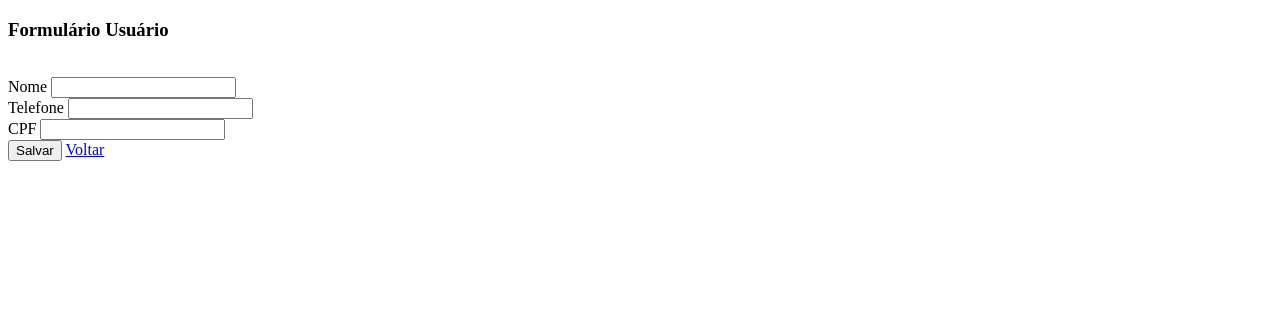
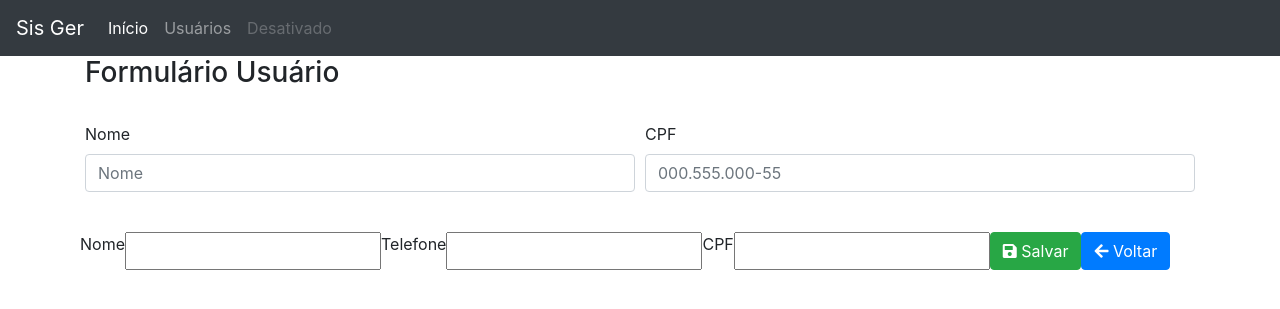
Before and after one commit to lordjack/tai_aula_2021, a PHP site: page /screens/UsuarioForm.php in a window 1280 px wide. Shown: the top 309 px of the page. Run offline with PHP 8.4, Linux system fonts and the light colour scheme.

Commit message:
Add Bootstrap no formulário Usuário

```diff
--- a/screens/UsuarioForm.php
+++ b/screens/UsuarioForm.php
@@ -4,11 +4,6 @@ include '../database/bd.php';
 $objBD = new bd();
 
 if (!empty($_POST['nome'])) {
-    $dados = [
-        "id" => $_POST['id'],
-        "nome" => $_POST['nome'], "telefone" => $_POST['telefone'],
-        "cpf" => $_POST['cpf']
-    ];
 
     if (!empty($_POST['id'])) {
         $objBD->update($dados);
@@ -22,19 +17,22 @@ if (!empty($_POST['nome'])) {
 }
 ?>
 
-<!DOCTYPE html>
-<html lang="en">
-
-<head>
-    <meta charset="UTF-8">
-    <meta http-equiv="X-UA-Compatible" content="IE=edge">
-    <meta name="viewport" content="width=device-width, initial-scale=1.0">
-    <title>Document</title>
-</head>
+<?php
+include "./head.php";
+?>
+<h3>Formulário Usuário</h3>
 
 <form action="UsuarioForm.php" method="post">
-    <h3>Formulário Usuário</h3>
     <input type="hidden" name="id" value="<?php echo !empty($result->id) ? $result->id : ""; ?>"><br>
+    <div class="form-row">
+        <div class="form-group col-md-6">
+            <label for="nome">Nome</label>
+            <input type="text" name="nome" id="nome" class="form-control" value="<?php echo !empty($result->nome) ? $result->nome : "" ?>" required placeholder="Nome"><br>
+        </div>
+        <div class="form-group col-md-6">
+            <label for="cpf">CPF</label>
+            <input type="text" name="cpf" id="cpf" class="form-control" value="<?php echo !empty($result->cpf) ? $result->cpf : "" ?>" required placeholder="000.555.000-55"><br>
+        </div>
 
         <label for="">Nome</label>
         <input type="text" name="nome" id="" value="<?php echo !empty($result->nome) ? $result->nome : "" ?>" required><br>
@@ -45,9 +43,9 @@ if (!empty($_POST['nome'])) {
         <label for="">CPF</label>
         <input type="text" name="cpf" id="" value="<?php echo !empty($result->cpf) ? $result->cpf : "" ?>" required><br>
 
-    <input type="submit" value="Salvar">
-    <a href="./UsuarioList.php">Voltar</a>
+        <button type="submit" class="btn btn-success"> <i class="fas fa-save"></i> Salvar</button>
+        <a href="./UsuarioList.php" class="btn btn-primary"> <i class="fas fa-arrow-left"></i> Voltar</a>
 </form>
-</body>
-
-</html>
+<?php
+include "./footer.php";
+?>
```
Lines whose indentation alone changed are shown as unchanged.
